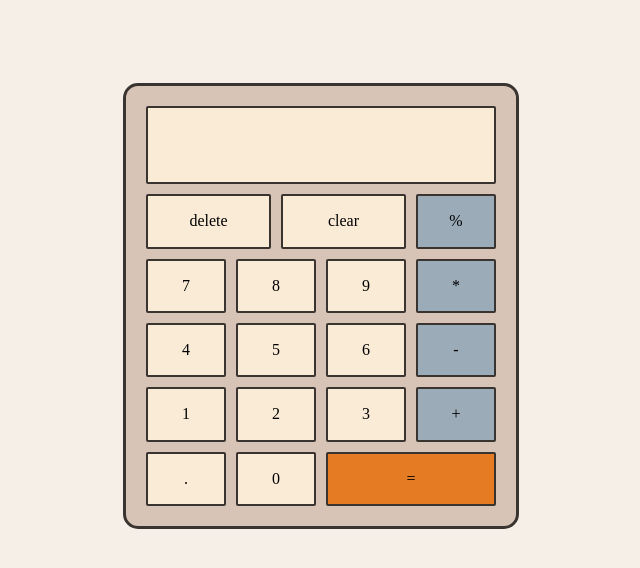
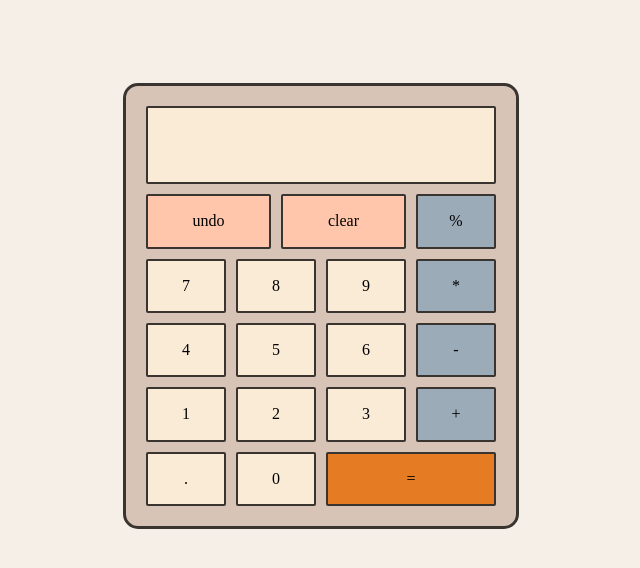
Before and after one commit to Veluchs/calculator, a plain HTML site: page index.html in a window 1280 px wide. Shown: the whole page, without its empty margins (319-959 px from the left). Drawn offline with Linux system fonts and the light colour scheme.

Commit message:
modify colors and rename delete to undo

```diff
--- a/index.html
+++ b/index.html
@@ -13,7 +13,7 @@
         <div id="calculator">
             <div id="screen"></div>
             <div class="row">
-                <div class="button" id="delete">delete</div>
+                <div class="button" id="delete">undo</div>
                 <div class="button" id="clear">clear</div>
                 <div class="button operator">%</div>
             </div>
--- a/style.css
+++ b/style.css
@@ -76,3 +76,11 @@ body {
 #clear, #delete {
     width: 125px;
 }
+
+#clear {
+    background-color: #FFC6AC;
+}
+
+#delete {
+    background-color: #FFC6AC;
+}
```
